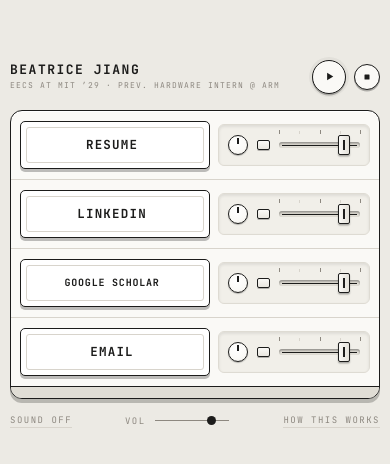
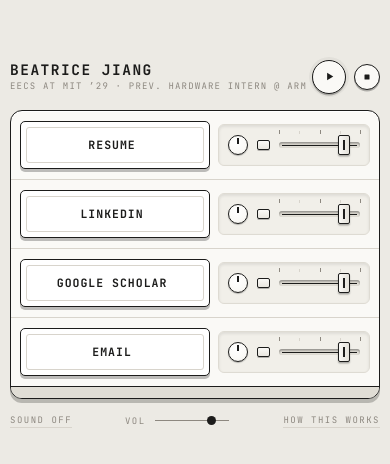
Before and after one commit to bea-j/website, a plain HTML site: page index.html in a window 390 px wide. Shown: the part 178-642 px from the top of the page. Drawn offline with Linux system fonts and the light colour scheme.

Commit message:
Larger header, uniform plate font size

```diff
--- a/index.html
+++ b/index.html
@@ -40,7 +40,7 @@
     .top { display: flex; justify-content: space-between; align-items: center; gap: 12px; margin-bottom: 16px; }
     .who { display: flex; flex-direction: column; line-height: 1.45; min-width: 0; }
     .who b { font-size: 15px; font-weight: 700; letter-spacing: 2px; white-space: nowrap; }
-    .who span { font-size: 9px; color: var(--mid); letter-spacing: 1.2px; white-space: nowrap; }
+    .who span { font-size: 10.5px; color: var(--mid); letter-spacing: 1.2px; white-space: nowrap; }
     .transport { display: flex; gap: 8px; align-items: center; flex: none; }
     .tbtn { border-radius: 50%; display: grid; place-items: center; border: 1px solid var(--ink); background: var(--face); box-shadow: 0 1.5px 0 rgba(28,28,27,.3); }
     .tbtn:active { transform: translateY(1px); box-shadow: 0 0.5px 0 rgba(28,28,27,.3); }
@@ -65,7 +65,6 @@
     .plate:hover .inner, .plate:focus-visible .inner { border-color: var(--ink); }
     .plate:hover .inner i, .plate:focus-visible .inner i { opacity: 1; }
     .plate:active { transform: translateY(2px); box-shadow: 0 1px 0 rgba(28,28,27,.28); }
-    .plate.sm .inner { font-size: 12.5px; letter-spacing: 1.4px; }
 
     /* hardware well */
     .well { flex: 1; display: flex; align-items: center; justify-content: center; gap: 12px; background: var(--well); border: 1px solid var(--well-edge); border-radius: 6px; box-shadow: inset 0 1.5px 3px rgba(28,28,27,.1); padding: 12px 12px; }
@@ -110,11 +109,10 @@
       .app { padding: 14px 10px; }
       .row { gap: 8px; padding: 10px 9px; }
       .plate { flex: 1.35; }
-      .plate .inner { font-size: 12.5px; letter-spacing: 1.2px; min-height: 36px; padding: 5px 12px 5px 6px; }
-      .plate.sm .inner { font-size: 10px; letter-spacing: .8px; }
+      .plate .inner { font-size: 11.5px; letter-spacing: 1px; min-height: 36px; padding: 5px 12px 5px 6px; }
       .well { gap: 9px; padding: 10px 9px; }
-      .who b { font-size: 13px; letter-spacing: 1.5px; }
-      .who span { font-size: 8px; }
+      .who b { font-size: 14.5px; letter-spacing: 1.5px; }
+      .who span { font-size: 9px; }
       .foot { flex-wrap: wrap; row-gap: 6px; }
     }
   </style>
```
